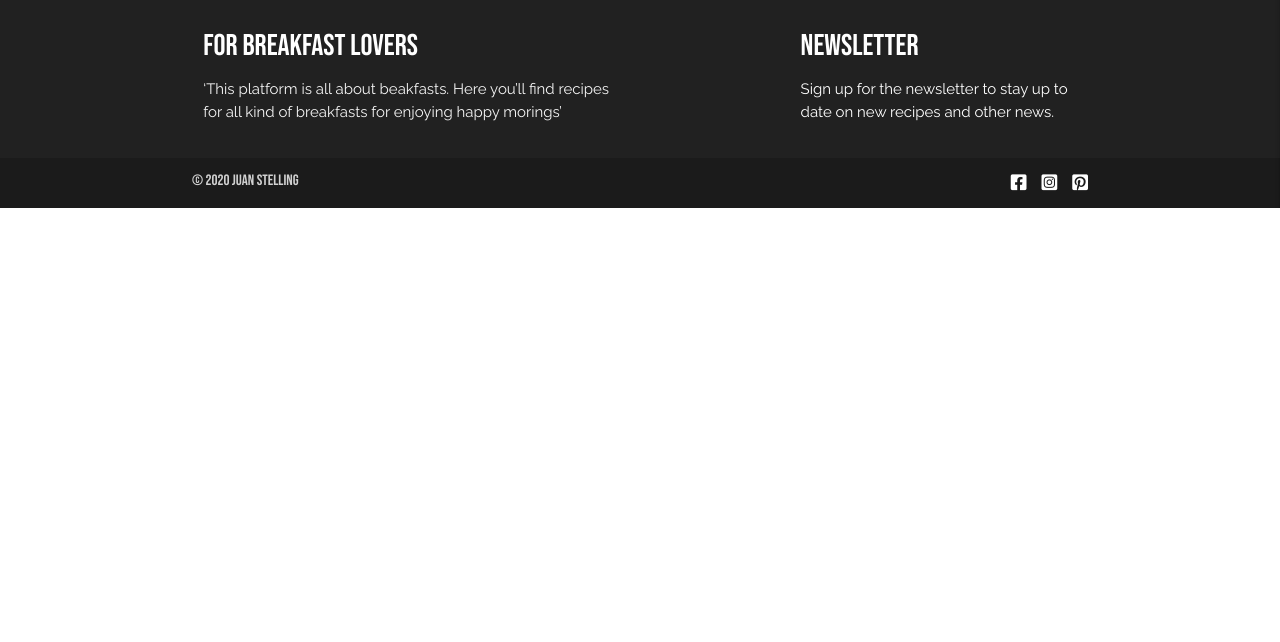
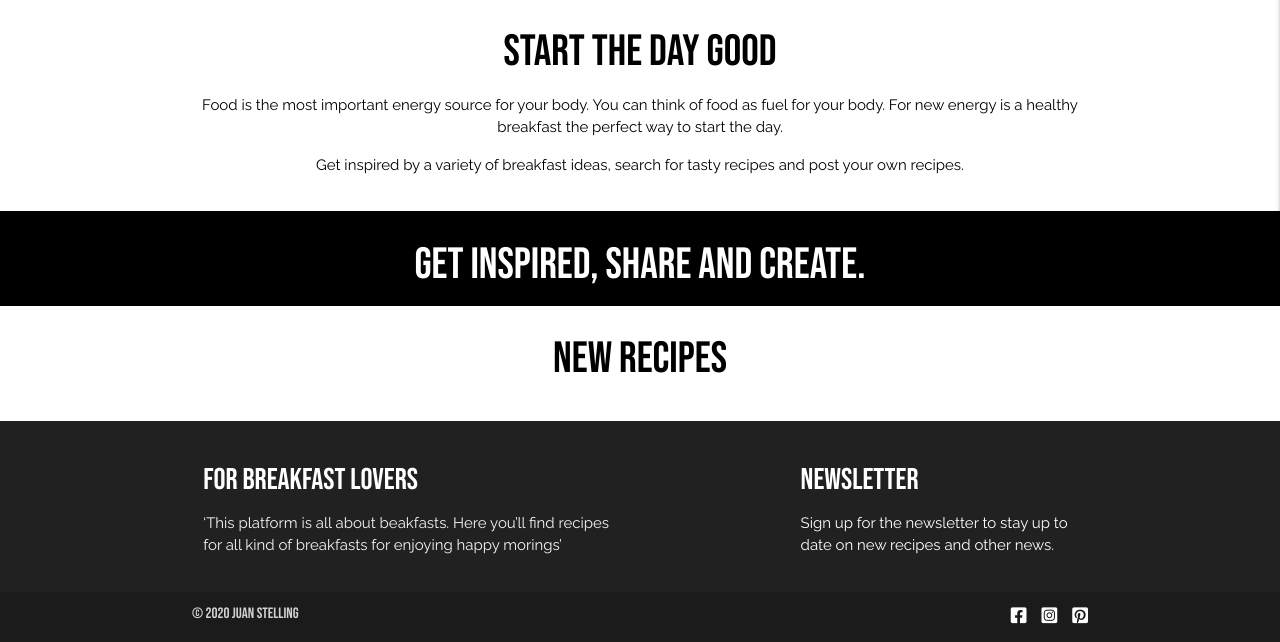
Before and after one commit to juanstelling/MS3_breaktasty, a Flask app: page / in a window 1280 px wide. Shown: the part 592-1234 px from the top of the page. Before the commit the page ends 800 px from the top, so only its background shows below. Run offline with Flask 2, Linux system fonts and the light colour scheme; data that the repository does not hold is empty; some libraries are stand-ins or nearby versions.

Commit message:
Added content on homepage

```diff
--- a/app.py
+++ b/app.py
@@ -10,6 +10,7 @@ if os.path.exists("env.py"):
 
 app = Flask(__name__)
 
+# --------- CONFIG ---------#
 app.config["MONGO_DBNAME"] = os.environ.get("MONGO_DBNAME")
 app.config["MONGO_URI"] = os.environ.get("MONGO_URI")
 app.secret_key = os.environ.get("SECRET_KEY")
@@ -17,7 +18,12 @@ app.secret_key = os.environ.get("SECRET_KEY")
 mongo = PyMongo(app)
 
 
+# --------- HOME PAGE  ---------#
 @app.route("/")
+def index():
+    return render_template("index.html")
+
+
 @app.route("/get_recipes")
 def get_recipes():
     recipes = mongo.db.recipes.find()
--- a/static/css/style.css
+++ b/static/css/style.css
@@ -42,7 +42,7 @@ p {
 nav .brand-logo {
     margin-left: 20px;
     color: #000;
-    font-size: 60px;
+    font-size: 50px;
 }
 
 nav ul a {
@@ -75,3 +75,26 @@ nav ul a {
 .page-footer .footer-copyright {
     background-color: #1b1b1b;
 }
+
+/*------------------------------------- Homepage */
+
+#introduction {
+    background: url("https://images.pexels.com/photos/4725659/pexels-photo-4725659.jpeg?auto=compress&cs=tinysrgb&dpr=3&h=500&w=1260");
+    height: 500px;
+    width: 100%;
+    padding: 15px;
+}
+
+#home-quote {
+    padding-top: 20%;
+    margin-bottom: 0;
+}
+
+#home-text {
+    margin-top: 0;
+}
+
+#cta-signup {
+    background-color: #000;
+    color: #fff;
+}
--- a/templates/base.html
+++ b/templates/base.html
@@ -10,6 +10,7 @@
         {% block styles %}
         {% endblock %}
         <title>BREAKTASTY</title>
+        <link rel="shortcut icon" type="image/png" href="static/images/logo/logo-bt.png">
     </head>
     <body>
 
@@ -24,7 +25,6 @@
             </div>
             </div>
 
-
             <!-- Main navbar -->
             <!-- Dropdown Structure -->
             <ul id="dropdown1" class="dropdown-content">
@@ -34,10 +34,10 @@
             </ul>
             <nav>
                 <div class="nav-wrapper white">
-                    <a href="#!" class="brand-logo">Breaktasty</a>
+                    <a href="{{ url_for('index') }}" class="brand-logo">Breaktasty</a>
                     <a href="#" data-target="mobile-demo" class="sidenav-trigger right"><i class="fas fa-bars"></i></a>
                     <ul class="right hide-on-med-and-down">
-                        <li><a href="#">Home</a></li>
+                        <li><a href="{{ url_for('index') }}">Home</a></li>
                         <!-- Dropdown Trigger -->
                         <li><a class="dropdown-trigger" href="#!" data-target="dropdown1">Recipe</a></li>
                         <li><a href="#">Profile</a></li>
@@ -55,7 +55,7 @@
             </ul>
             <ul class="sidenav" id="mobile-demo">
                 <li><h4 class="center-align black-text mob-nav">Breaktasty.</h4></li>
-                <li><a href="#">Home</a></li>
+                <li><a href="{{ url_for('index') }}">Home</a></li>
                 <li><a class="dropdown-trigger" href="#!" data-target="dropdown2">Recipe</a></li>
                 <li><a href="#">Profile</a></li>
                 <li><a href="#">Favorites</a></li>
--- /dev/null
+++ b/templates/index.html
@@ -0,0 +1,36 @@
+{% extends "base.html" %}
+{% block content %}
+
+<!-- Introduction -->
+<div class="row" id="introduction">
+    <div class="col s12">
+        <h3 id="home-quote">A perfect way to start the day.</h3>
+        <p id="home-text">Get inspired, share recipes and enjoy.</p>
+    </div>
+</div>
+
+<!-- About -->
+<div class="row">
+    <div class="container">
+        <h3 class="center-align">Start the day good</h3>
+        <p class="center-align">Food is the most important energy source for your body. You can think of food as fuel for your body. For new energy is a healthy breakfast the perfect way to start the day.
+        </p><p class="center-align"> Get inspired by a variety of breakfast ideas, search for tasty recipes and post your own recipes.</p>
+    </div>
+</div>
+
+<!-- CTA to sign up -->
+<div class="row" id="cta-signup">
+    <div class="col s12">
+        <h3 class="center-align">Get inspired, share and create.</h3>
+    </div>
+</div>
+
+<!-- Recipes -->
+<div class="row">
+    <div class="container">
+        <h3 class="center-align">New recipes</h3>
+    </div>
+</div>
+
+
+{% endblock %}
```
Also changed, not shown: static/images/logo/logo-bt.png (added).
